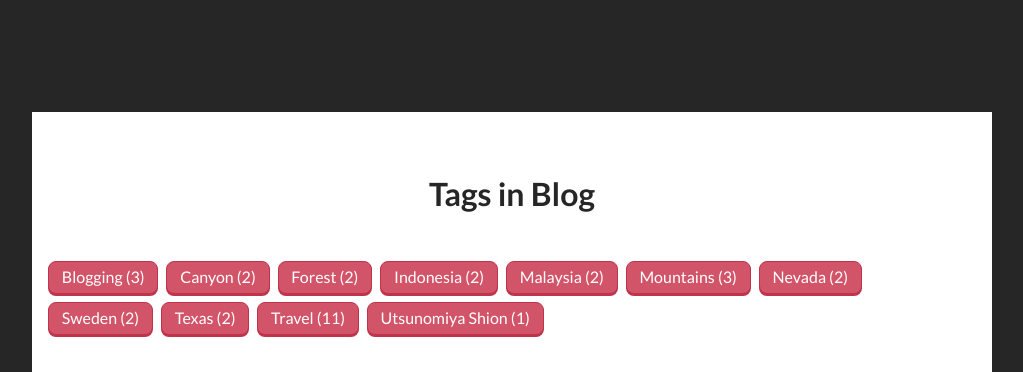
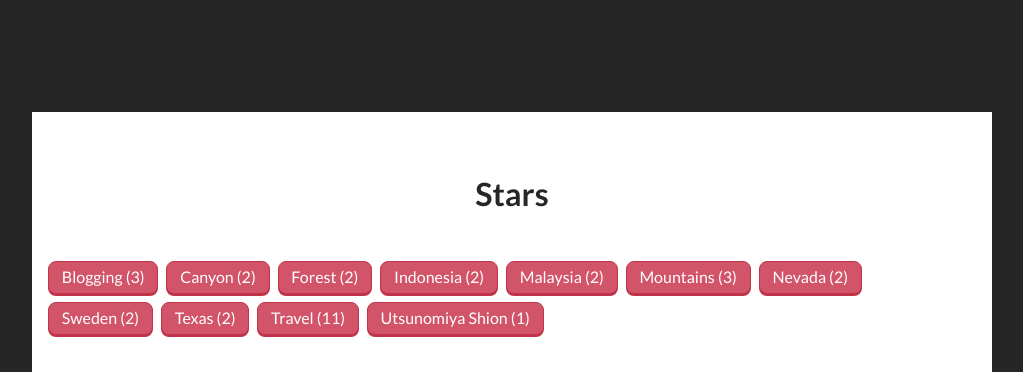
Before and after one commit to onanion/jav, a Jekyll site: the page built from _pages/tags.html, in a window 1280 px wide. Shown: the top 372 px of the page, without its empty margins (128-1151 px from the left). Built offline with Jekyll 4.4.1, drawn with Linux system fonts in a browser that asks for light colours.

Commit message:
Update tags.html

```diff
--- a/_pages/tags.html
+++ b/_pages/tags.html
@@ -1,6 +1,6 @@
 ---
 layout: default
-title: Tags
+title: Stars
 permalink: /tags/
 ---
 
@@ -8,7 +8,7 @@ permalink: /tags/
 {% assign tag_words = site_tags | split:',' | sort %}
 
 <section id="tags">
-  <h1> Tags in Blog</h1>
+  <h1> Stars</h1>
   <ul class="tags cf">
 <!--  cycles through tag list and creates header row of all tags used in site with accompanying per-tag counts...-->
   {% for item in (0..site.tags.size) %}{% unless forloop.last %}
```
